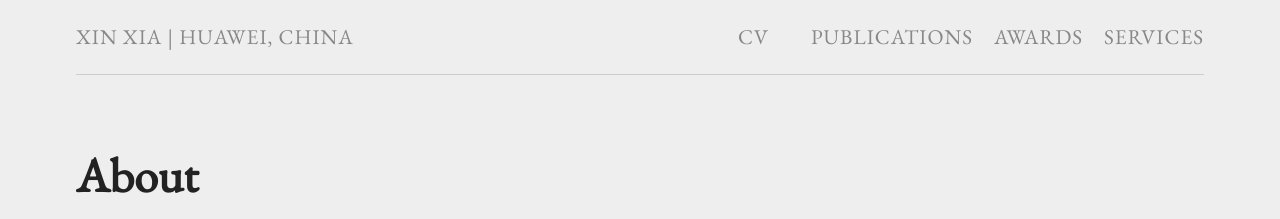
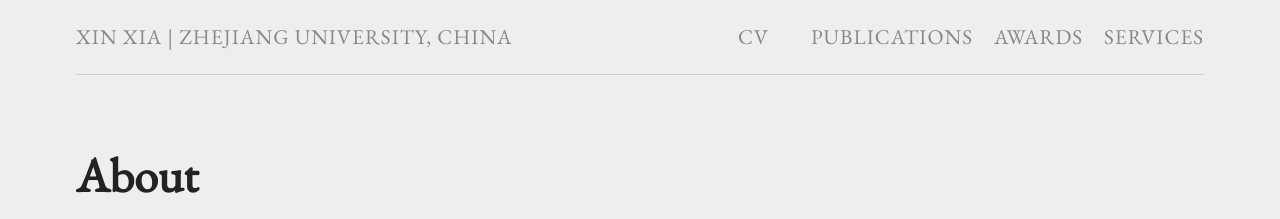
Before and after one commit to xin-xia/xin-xia.github.io, a Jekyll site: the page built from index.md, in a window 1280 px wide and 900 px high. Shown: the top 219 px of the window. Built offline with Jekyll 4.4.1, drawn with Linux system fonts in a browser that asks for light colours.

Commit message:
Update _config.yml

```diff
--- a/_config.yml
+++ b/_config.yml
@@ -1,4 +1,4 @@
-title: Xin Xia | Huawei, China
+title: Xin Xia | Zhejiang University, China
 description: Xin Xia's Homepage
 sourcecode: "https://github.com/xin-xia/xin-xia.github.io"
 encoding: UTF-8
```
